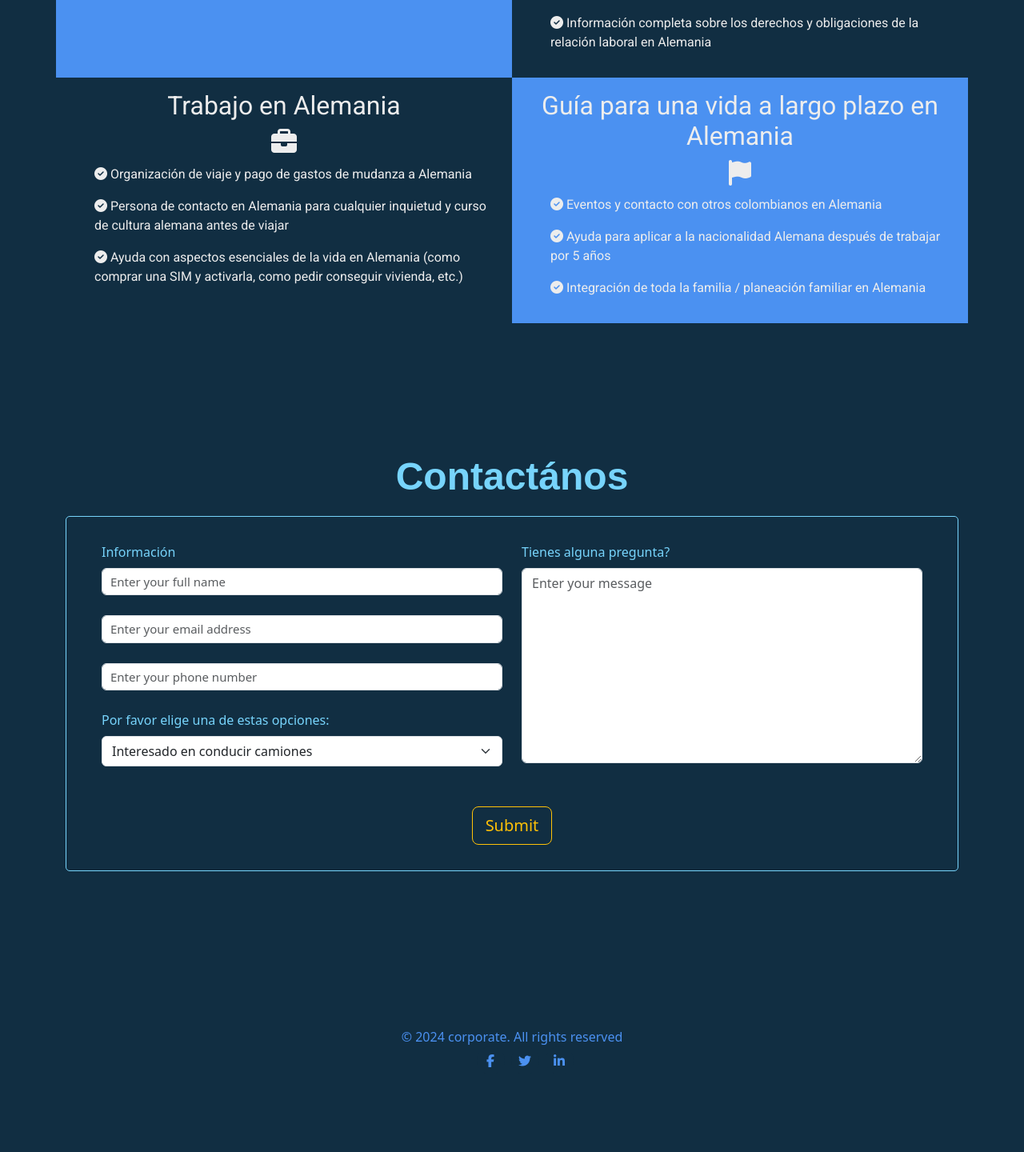
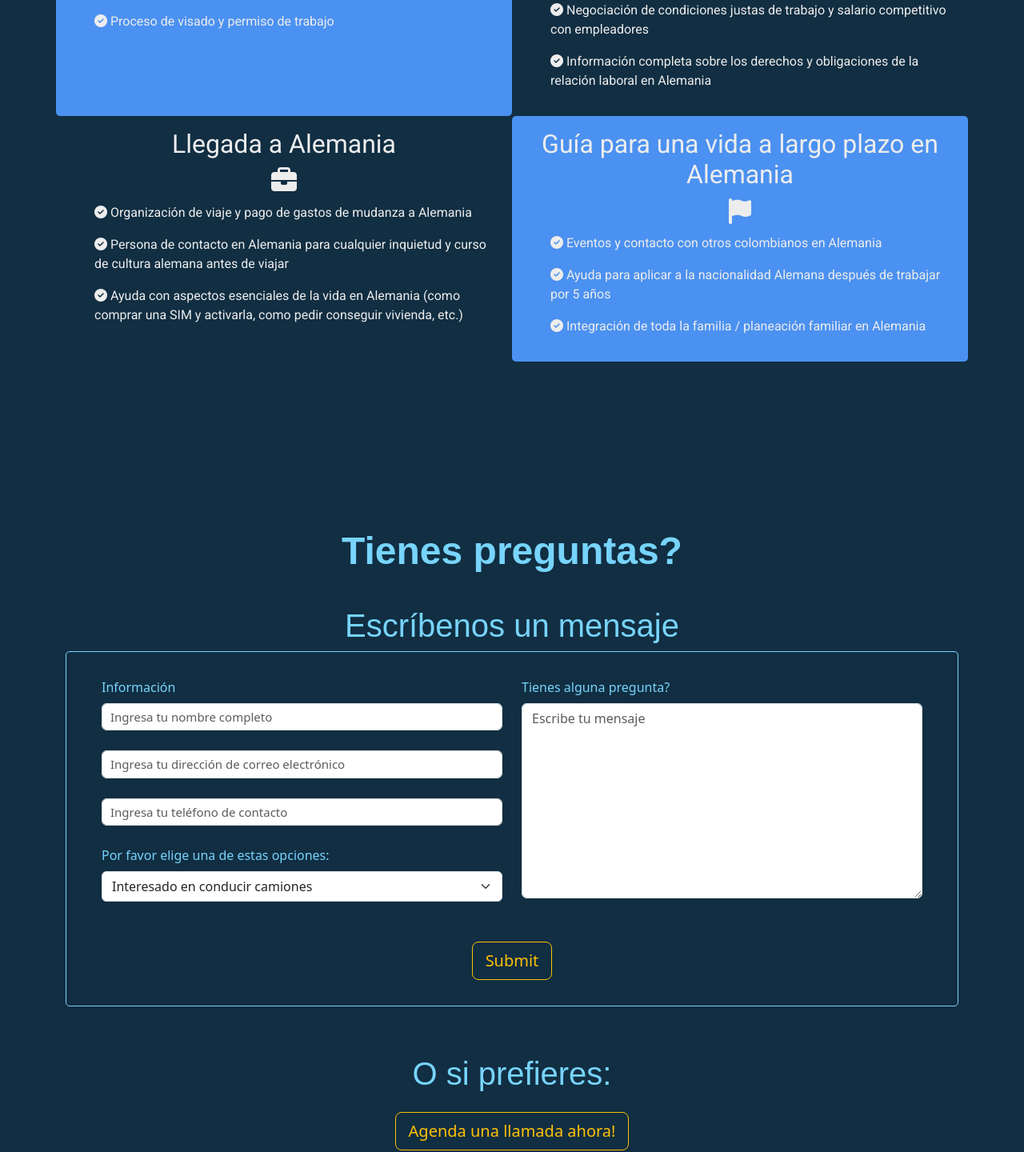
Before and after one commit to catalina-acosta/talentcol, a React (Create React App) app: page / in a window 1280 px wide. Shown: the part 2513-3953 px from the top of the page at 80% size. Before the commit the page ends 3904 px from the top, so only its background shows below. Built offline with nearby package versions, Linux system fonts and the light colour scheme.

Commit message:
added more styling

```diff
--- a/src/components/Contact.js
+++ b/src/components/Contact.js
@@ -5,21 +5,22 @@ import '../styles/Contact.css'
 function Contact() {
   return (
     <section id='contact' className='block contact-block'>
+      <h1 className='title contact-title'>Tienes preguntas?</h1>
       <Container >
-      <div className='title-holder contact-title'>
-        <h1 className='title'>Contactános</h1>
+        <div className='title-holder '>
+          <h1>Escríbenos un mensaje</h1>
         </div>
         <Form className='contact-form' >
           <Row>
             <Col sm={6}>
               <Form.Label>Información </Form.Label>
-            <Row><Form.Control type="text" placeholder="Enter your full name" required /></Row>
-            <Row><Form.Control type="email" placeholder="Enter your email address" required/></Row>
-            <Row><Form.Control type="tel" placeholder="Enter your phone number" required/></Row>
+              <Row><Form.Control type="text" placeholder="Ingresa tu nombre completo" required /></Row>
+              <Row><Form.Control type="email" placeholder="Ingresa tu dirección de correo electrónico" required/></Row>
+              <Row><Form.Control type="tel" placeholder="Ingresa tu teléfono de contacto" required/></Row>
               <Row>
                 <Form.Group as={Col} controlId="formGridState" className='p-0'>
                   <Form.Label>Por favor elige una de estas opciones: </Form.Label>
-                <Form.Select defaultValue="Choose...">
+                  <Form.Select defaultValue="Elige...">
                     <option>Interesado en conducir camiones</option>
                     <option>Educador</option>
                     <option>Enfermero</option>
@@ -29,13 +30,19 @@ function Contact() {
             </Col>
             <Col sm={6}>
             <Form.Label>Tienes alguna pregunta? </Form.Label>
-            <Form.Control as="textarea" placeholder="Enter your message" required className="message-textarea"/>
+              <Form.Control as="textarea" placeholder="Escribe tu mensaje" required className="message-textarea"/>
             </Col>
           </Row>
           <div className='btn-holder'>
             <Button variant="outline-warning" type='submit' size="lg" >Submit</Button>
           </div>
         </Form>
+        <Container className='call-block'>
+          <h1>O si prefieres:</h1>
+          <Button variant='outline-warning' size='lg' href='https://calendly.com/cata-webdev/30min'>
+              Agenda una llamada ahora!
+          </Button>
+        </Container>
       </Container>
     </section>
   )
--- a/src/components/Information.js
+++ b/src/components/Information.js
@@ -1,6 +1,6 @@
 import React from 'react'
 import '../styles/Information.css'
-import { Container, Col, Row } from 'react-bootstrap'
+import { Container, Col, Row, Button } from 'react-bootstrap'
 
 function Information() {
   return (
@@ -23,6 +23,9 @@ function Information() {
           </Col>
         </Row>
       </Container>
+      <Button variant='outline-warning' size='lg' href='https://calendly.com/cata-webdev/30min'>
+        Agenda una llamada ahora!
+      </Button>
     </Container>
   );
 }
--- a/src/components/ServicesMap.js
+++ b/src/components/ServicesMap.js
@@ -6,18 +6,18 @@ function ServicesMap() {
   return (
     <Container className='services-map-block' fluid>
         <div className='section-title'>
-          <h1 className='title'>Empieza ahora!</h1>
+          <h1 className='title'>Nuestros servicios</h1>
           <h2 className='subtitle'>Te ayudamos con todo el proceso: </h2>
         </div>
       <Container className="text-center my-5">
         <Row>
           <Col md={6} className="item light-blue">
               <h2>Preparación para trabajar en Alemania</h2>
-              <h3><i class="fa-solid fa-graduation-cap"></i></h3>
+              <h2><i class="fa-solid fa-graduation-cap"></i></h2>
               <ul>
                 <li><p><i class="fa-solid fa-circle-check"></i> Curso de alemán</p></li>
                 <li><p><i class="fa-solid fa-circle-check"></i> Homologación del título y cualificaciones necesarias</p></li>
-                <li><p><i class="fa-solid fa-circle-check"></i> Curso de alemán</p></li>
+                <li><p><i class="fa-solid fa-circle-check"></i> Proceso de visado y permiso de trabajo</p></li>
               </ul>
           </Col>
           <Col md={6} className="item dark-blue">
@@ -33,7 +33,7 @@ function ServicesMap() {
         </Row>
         <Row>
           <Col md={6} className="item dark-blue">
-              <h2>Trabajo en Alemania</h2>
+              <h2>Llegada a Alemania</h2>
               <h2><i class="fa-solid fa-briefcase"></i></h2>
               <ul>
               <li><p><i class="fa-solid fa-circle-check"></i> Organización de viaje y pago de gastos de mudanza a Alemania</p></li>
--- a/src/styles/Contact.css
+++ b/src/styles/Contact.css
@@ -1,11 +1,22 @@
 #contact {
-  height: 100vh;
   display: flex;
   align-items: center;
-
+  flex-direction: column;
+  padding-bottom: 2rem;
 }
 
-.contact-title {
+#contact h1 {
+  color: var(--font-color);
+}
+.contact-title{
+  margin-top: 10rem;
+  padding-bottom: 2rem;
+}
+
+.second-title {
+  padding: 2rem 0;
+}
+.contact-subtitle {
   padding: calc(var(--bs-gutter-x)* .5)
 }
 
@@ -21,7 +32,9 @@ textarea {
 .message-textarea {
   height: 80%;
 }
-.form-label, .contact-title h1 {
+
+
+.form-label, .contact-subtitle h2 {
   color: var(--font-color)
 }
 .contact-block {
@@ -43,6 +56,14 @@ textarea {
   border-radius: 5px;
 }
 
+.call-block{
+  text-align: center;
+}
+
+.call-block h1{
+  padding-bottom: 1rem;
+}
+
 @media only screen and (max-width: 767px) {
   input[type=text],
   input[type=email] {
--- a/src/styles/Hero.css
+++ b/src/styles/Hero.css
@@ -55,7 +55,6 @@
   margin-top: 4rem;
 }
 
-
 @media only screen and (max-width: 767px) {
   .hero-container {
     position: initial;
@@ -68,10 +67,20 @@
 
   .hero-text-block {
     max-width: 90vw;
-    top: unset;
+    top: 40%;
     left: unset;
   }
-  .hero-text-block h1 {
+  .title {
+    font-size: xx-large;
+  }
 
+  .subtitle {
+    font-size: x-large;
+  }
+
+  .extra-info {
+    font-size: large;
+    margin-top: 1rem;
+    font-weight: 100;
   }
 }
--- a/src/styles/Information.css
+++ b/src/styles/Information.css
@@ -16,3 +16,9 @@
 .underline {
   text-decoration: underline var(--accent-color);
 }
+
+@media only screen and (max-width: 767px) {
+  #info-block {
+    margin: 2rem 0
+  }
+}
--- a/src/styles/ServicesMap.css
+++ b/src/styles/ServicesMap.css
@@ -1,10 +1,7 @@
 .services-map-block {
-  background-color: var(--background-color
-  );
+  background-color: var(--background-color);
   color: var(--font-color2);
 }
-
-
 
 .item {
   padding: 1rem;
@@ -16,6 +13,7 @@
 }
 .light-blue {
   background-color: var(--accent-color);
+  border-radius: 5px;
 }
 
 .dark-blue {
```
Lines whose indentation alone changed are shown as unchanged.
